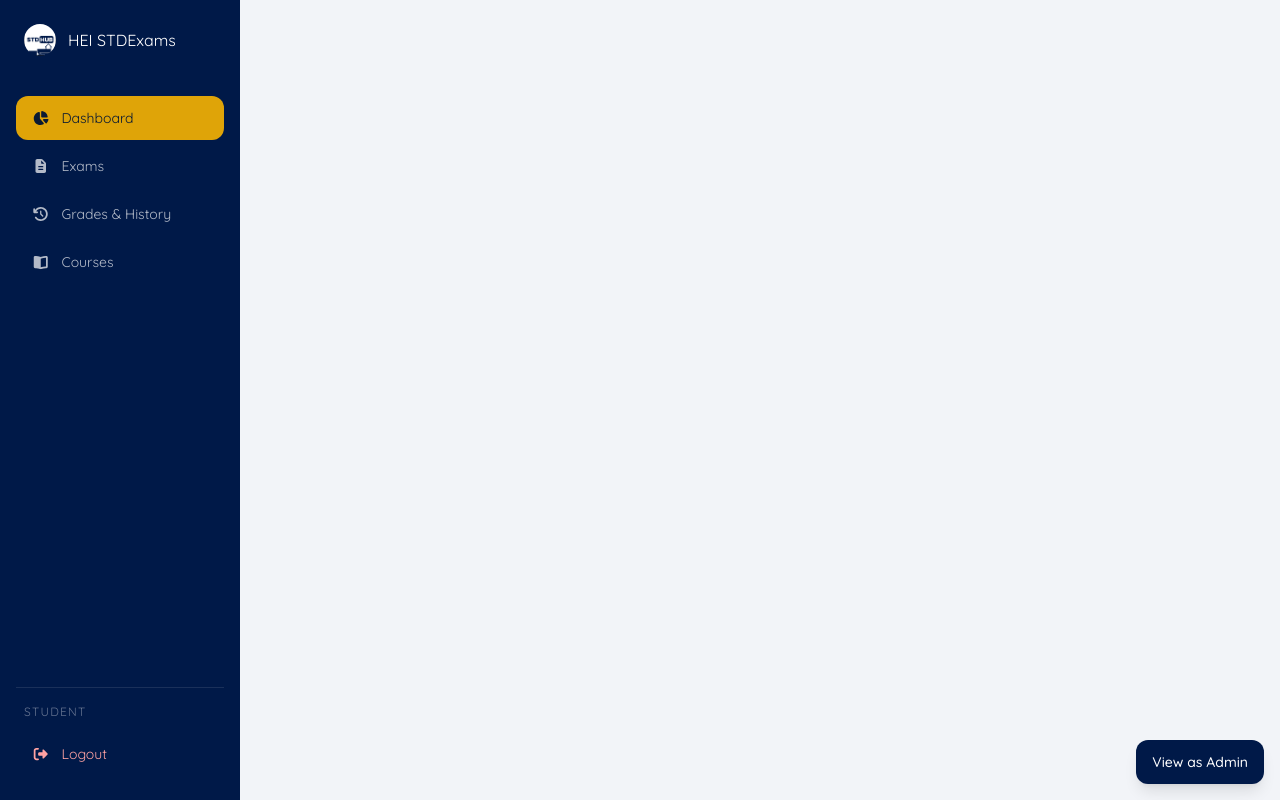
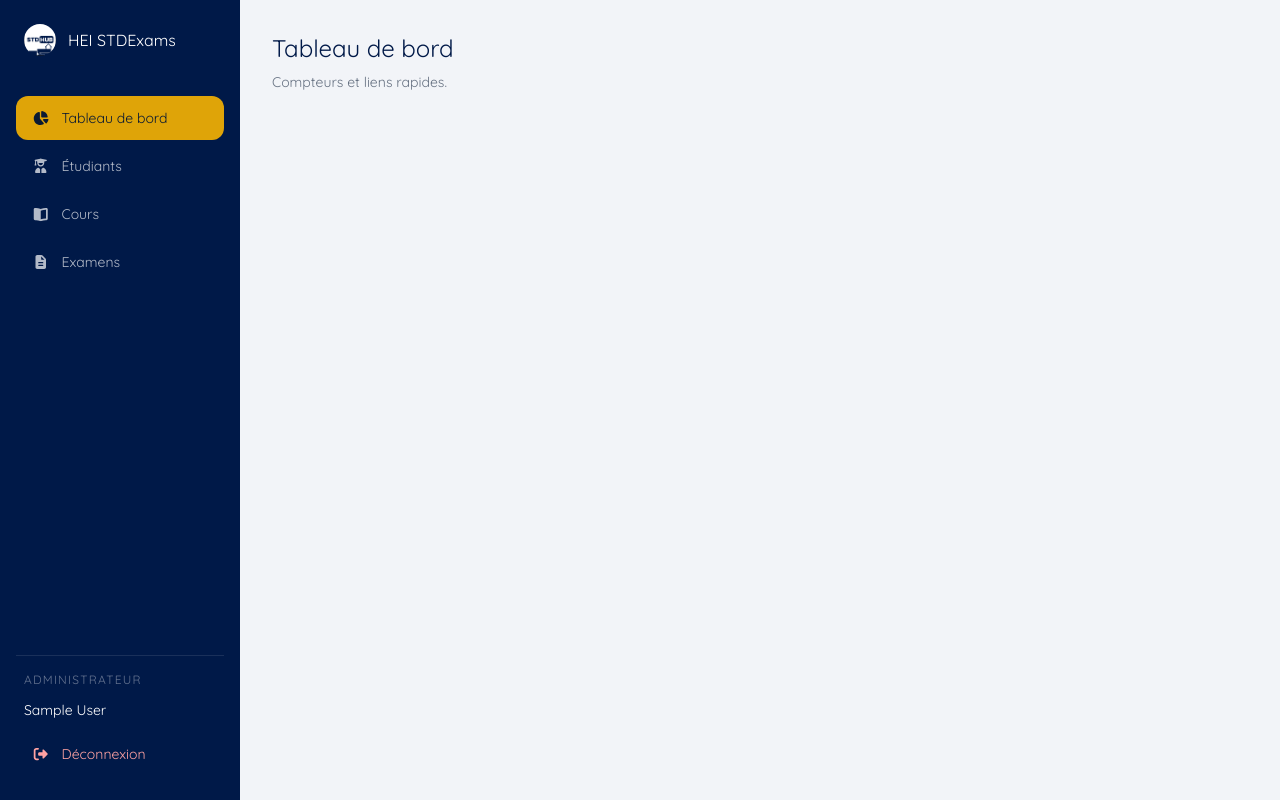
Before and after one commit to fatratra-png/stdhub-exams-ui, a React (Vite) app: page /admin in a window 1280 px wide. Built offline with nearby package versions, Linux system fonts and the light colour scheme; sample sign-in values are in the browser's storage.

Commit message:
feat(sidebar): role-based navigation wired to router with guarded spaces

```diff
--- a/src/App.jsx
+++ b/src/App.jsx
@@ -1,23 +1,75 @@
-import { useState } from "react";
+import { useContext } from "react";
+import {
+  BrowserRouter,
+  Routes,
+  Route,
+  Navigate,
+  Outlet,
+} from "react-router-dom";
 import Sidebar from "./components/layout/Sidebar";
+import AuthProvider from "./context/AuthProvider";
+import AuthContext from "./context/AuthContext";
+import Login from "./pages/Login";
+import Placeholder from "./pages/Placeholder";
 
-const App = () => {
-  const [role, setRole] = useState("student");
+const RoleRoute = ({ role }) => {
+  const { user } = useContext(AuthContext);
 
+  if (!user) return <Navigate to="/login" replace />;
+  if (user.role !== role)
+    return <Navigate to={user.role === "admin" ? "/admin" : "/student"} replace />;
+  return <Outlet />;
+};
+
+const HomeRedirect = () => {
+  const { user } = useContext(AuthContext);
   return (
-    <div className="flex min-h-screen bg-surface">
-      <Sidebar role={role} />
-      <button
-        onClick={() =>
-          setRole(role === "student" ? "admin" : "student")
-        }
-        className="fixed bottom-4 right-4 z-40 touch-target rounded-xl bg-navy px-4
-                   text-white text-sm font-medium shadow-lg"
-      >
-        View as {role === "student" ? "Admin" : "Student"}
-      </button>
-    </div>
+    <Navigate
+      to={!user ? "/login" : user.role === "admin" ? "/admin" : "/student"}
+      replace
+    />
   );
 };
 
+const SpaceLayout = () => (
+  <div className="flex min-h-screen bg-surface">
+    <Sidebar />
+    <main className="flex-1 p-6 pt-16 lg:p-8 lg:pt-8">
+      <Outlet />
+    </main>
+  </div>
+);
+
+const App = () => (
+  <AuthProvider>
+    <BrowserRouter>
+      <Routes>
+        <Route path="/login" element={<Login />} />
+
+        <Route element={<RoleRoute role="admin" />}>
+          <Route path="/admin" element={<SpaceLayout />}>
+            <Route index element={<Placeholder title="Tableau de bord" description="Compteurs et liens rapides." />} />
+            <Route path="students" element={<Placeholder title="Gestion des étudiants" />} />
+            <Route path="courses" element={<Placeholder title="Gestion des cours" />} />
+            <Route path="exams" element={<Placeholder title="Gestion des examens" />} />
+            <Route path="exams/:id/questions" element={<Placeholder title="Éditeur de questions" />} />
+            <Route path="exams/:id/results" element={<Placeholder title="Résultats de l'examen" />} />
+          </Route>
+        </Route>
+
+        <Route element={<RoleRoute role="student" />}>
+          <Route path="/student" element={<SpaceLayout />}>
+            <Route index element={<Placeholder title="Examens disponibles" />} />
+            <Route path="exams/:id" element={<Placeholder title="Passage de l'examen" />} />
+            <Route path="exams/:id/result" element={<Placeholder title="Note et correction" />} />
+            <Route path="results" element={<Placeholder title="Mes résultats" />} />
+          </Route>
+        </Route>
+
+        <Route path="*" element={<HomeRedirect />} />
+      </Routes>
+    </BrowserRouter>
+  </AuthProvider>
+);
+
 export default App;
--- a/src/components/layout/Sidebar.jsx
+++ b/src/components/layout/Sidebar.jsx
@@ -1,51 +1,57 @@
-import { useState } from "react";
+import { useState, useContext } from "react";
+import { NavLink, useNavigate } from "react-router-dom";
 import { FontAwesomeIcon } from "@fortawesome/react-fontawesome";
 import {
       faBars,
       faBookOpen,
       faChartPie,
+      faClipboardCheck,
       faFileAlt,
-      faHistory,
-      faSignOutAlt,
+      faRightFromBracket,
       faTimes,
-      faUserGear,
+      faUserGraduate,
 } from "@fortawesome/free-solid-svg-icons";
 import STDHUB_LOGO from "../../assets/stdhub-logo-pwa.png";
-
-const STUDENT_NAV_ITEMS = [
-      { id: "dashboard", label: "Dashboard", icon: faChartPie },
-      { id: "exams", label: "Exams", icon: faFileAlt },
-      { id: "grades-history", label: "Grades & History", icon: faHistory },
-      { id: "courses", label: "Courses", icon: faBookOpen },
-];
-
-const ADMIN_NAV_ITEMS = [
-      ...STUDENT_NAV_ITEMS,
-      { id: "students-admin", label: "Students Admin", icon: faUserGear },
-];
+import AuthContext from "../../context/AuthContext";
 
 const NAV_ITEMS = {
-      student: STUDENT_NAV_ITEMS,
-      admin: ADMIN_NAV_ITEMS,
+      admin: [
+            { to: "/admin", label: "Tableau de bord", icon: faChartPie, end: true },
+            { to: "/admin/students", label: "Étudiants", icon: faUserGraduate, end: false },
+            { to: "/admin/courses", label: "Cours", icon: faBookOpen, end: false },
+            { to: "/admin/exams", label: "Examens", icon: faFileAlt, end: false },
+      ],
+      student: [
+            {
+                  to: "/student",
+                  label: "Examens disponibles",
+                  icon: faFileAlt,
+                  end: true,
+            },
+            {
+                  to: "/student/results",
+                  label: "Mes résultats",
+                  icon: faClipboardCheck,
+                  end: false,
+            },
+      ],
 };
 
 const ROLE_LABELS = {
-      student: "Student",
-      admin: "Admin",
+      admin: "Administrateur",
+      student: "Étudiant",
 };
 
-const Sidebar = ({ role = "student" }) => {
+const Sidebar = () => {
       const [open, setOpen] = useState(false);
-      const [selectedId, setSelectedId] = useState(STUDENT_NAV_ITEMS[0].id);
+      const { user, logout } = useContext(AuthContext);
+      const navigate = useNavigate();
 
-      const navItems = NAV_ITEMS[role] || STUDENT_NAV_ITEMS;
-      const activeId = navItems.some(({ id }) => id === selectedId)
-            ? selectedId
-            : navItems[0].id;
-
-      const handleNavClick = (id) => {
-            setSelectedId(id);
-            setOpen(false);
+      const navItems = user ? NAV_ITEMS[user.role] || [] : [];
+      const handleNavClick = () => setOpen(false);
+      const handleLogout = () => {
+            logout();
+            navigate("/login");
       };
 
       return (
@@ -96,12 +102,14 @@ const Sidebar = ({ role = "student" }) => {
                         </div>
 
                         <nav className="flex flex-col gap-1 flex-1 overflow-y-auto">
-                              {navItems.map(({ id, label, icon }) => (
-                                    <button
-                                          key={id}
-                                          onClick={() => handleNavClick(id)}
-                                          className={
-                                                activeId === id
+                              {navItems.map(({ to, label, icon, end }) => (
+                                    <NavLink
+                                          key={to}
+                                          to={to}
+                                          end={end}
+                                          onClick={handleNavClick}
+                                          className={({ isActive }) =>
+                                                isActive
                                                       ? "sidebar-link-active"
                                                       : "sidebar-link"
                                           }
@@ -113,20 +121,26 @@ const Sidebar = ({ role = "student" }) => {
                                           <span className="truncate">
                                                 {label}
                                           </span>
-                                    </button>
+                                    </NavLink>
                               ))}
                         </nav>
 
                         <div className="border-t border-white/10 pt-4 mt-4 shrink-0">
                               <p className="text-white/40 text-xs px-2 mb-3 uppercase tracking-widest truncate">
-                                    {ROLE_LABELS[role] || ROLE_LABELS.student}
+                                    {(user && ROLE_LABELS[user.role]) || "—"}
                               </p>
-                              <button className="sidebar-link w-full text-red-300 hover:text-red-200 hover:bg-red-500/10">
+                              <p className="text-white text-sm px-2 mb-3 truncate">
+                                    {(user && (user.name || user.email)) || "—"}
+                              </p>
+                              <button
+                                    onClick={handleLogout}
+                                    className="sidebar-link w-full text-red-300 hover:text-red-200 hover:bg-red-500/10"
+                              >
                                     <FontAwesomeIcon
-                                          icon={faSignOutAlt}
+                                          icon={faRightFromBracket}
                                           className="w-4 h-4 shrink-0"
                                     />
-                                    <span>Logout</span>
+                                    <span>Déconnexion</span>
                               </button>
                         </div>
                   </aside>
--- a/src/hooks/useAuth.js
+++ /dev/null
@@ -1,6 +0,0 @@
-import { useContext } from "react";
-import AuthContext from "../context/AuthContext";
-
-const useAuth = () => useContext(AuthContext);
-
-export default useAuth;
--- a/src/pages/Login.jsx
+++ b/src/pages/Login.jsx
@@ -1,14 +1,14 @@
-import { useState } from "react";
+import { useState, useContext } from "react";
 import { useNavigate } from "react-router-dom";
 import STDHUB_LOGO from "../assets/stdhub-logo-pwa.png";
-import useAuth from "../hooks/useAuth";
+import AuthContext from "../context/AuthContext";
 
 const Login = () => {
   const [email, setEmail] = useState("");
   const [password, setPassword] = useState("");
   const [error, setError] = useState("");
   const navigate = useNavigate();
-  const { login } = useAuth();
+  const { login } = useContext(AuthContext);
 
   const handleSubmit = (e) => {
     e.preventDefault();
```
